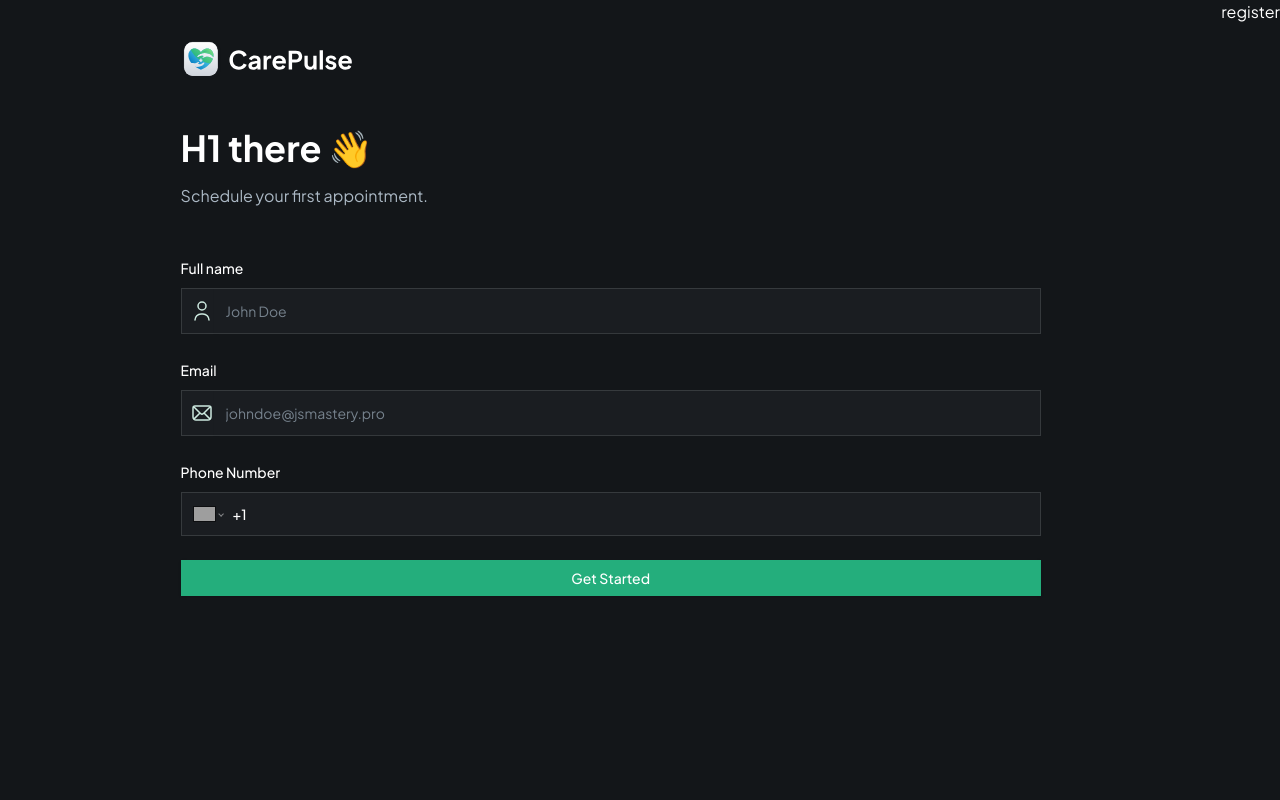
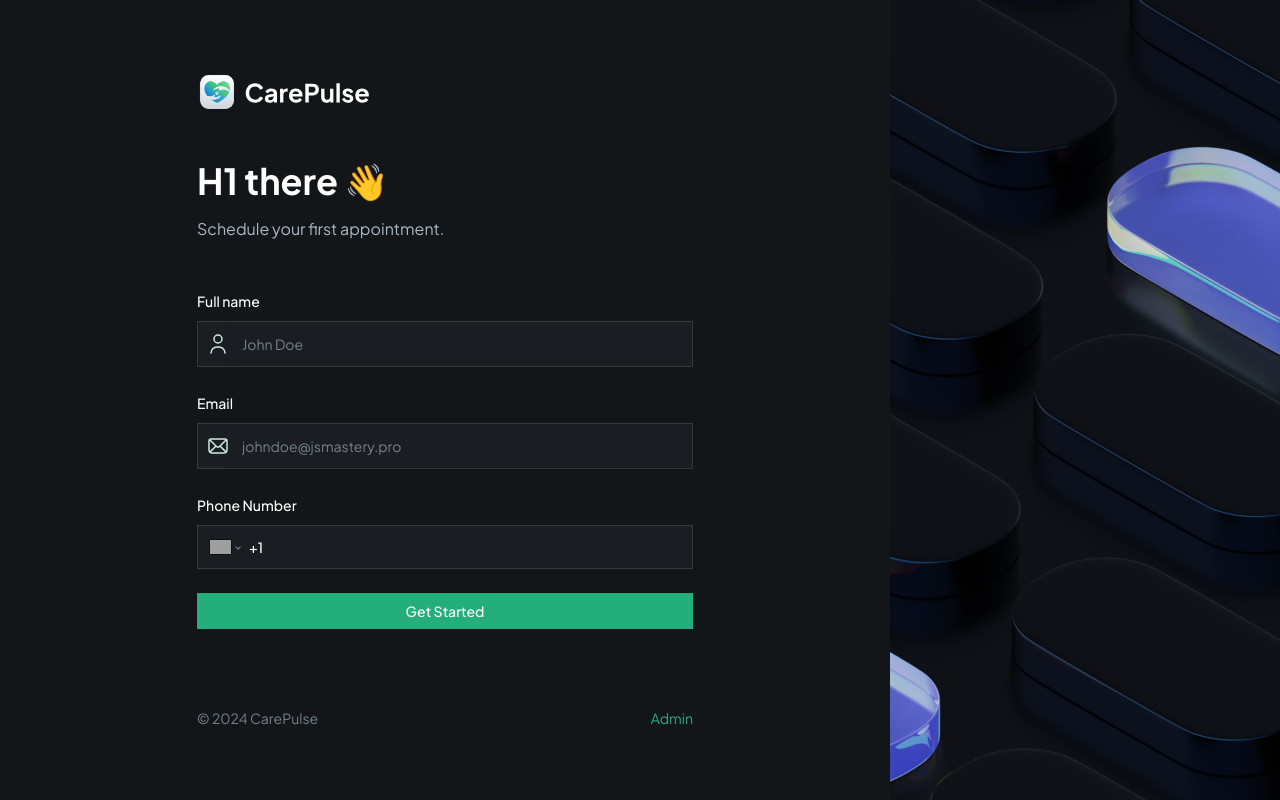
Before and after one commit to RebecaTI/carePulse, a Next.js app: page /patients/1/register in a window 1280 px wide. Built offline with nearby package versions, Linux system fonts and the light colour scheme; no server answers; grey boxes are pictures that could not be loaded.

Commit message:
feat: add RegisterForm component for user registration with validation and submission handling

```diff
--- a/app/patients/[userId]/register/page.tsx
+++ b/app/patients/[userId]/register/page.tsx
@@ -1,26 +1,47 @@
 import PatientForm from '@/components/forms/PatientForm'
+import RegisterForm from '@/components/forms/RegisterForm'
 import Image from 'next/image'
+import Link from 'next/link'
 import React from 'react'
 
 const Register = () => {
+
+
   return (
-    <div className="flex h-screen max-h-screen">
-      <section className="remove-scrollbar container">
-        <div className="sub-container max-w-[860px] flex-1 flex-col py-10">
+    < div className="flex h-screen max-h-screen">
+      {/*TODO: OTP Verification | PasskeyModal */}
+
+      <section className="remove-scrollbar container my-auto">
+        <div className="sub-container max-w-[496px]">
           <Image
             src="/assets/icons/logo-full.svg"
             height={1000}
             width={1000}
-            alt="carepulse "
+            alt="patient"
             className="mb-12 h-10 w-fit"
           />
 
-          <PatientForm />
+          <RegisterForm />
 
+          <div className="text-14-regular mt-20 flex justify-between" >
+            <p className="justify-items-end text-dark-600 xl:text-left">
+              © 2024 CarePulse
+            </p>
+            <Link href="/?admin=true" className="text-green-500">
+              Admin
+            </Link>
+          </div>
         </div>
       </section>
-      register
-    </div>
+
+      <Image
+        src="/assets/images/register-img.png"
+        height={1000}
+        width={1000}
+        alt="patient"
+        className="side-img max-w-[390px]"
+      />
+    </ div>
   )
 }
 
--- /dev/null
+++ b/components/forms/RegisterForm.tsx
@@ -0,0 +1,99 @@
+"use client"
+
+import { zodResolver } from "@hookform/resolvers/zod"
+import { useForm } from "react-hook-form"
+import { z } from "zod"
+import { Button } from "@/components/ui/button"
+import { Form } from "@/components/ui/form"
+import CustomFormField from "../CustomFormField"
+import SubmitButton from "../SubmitButton"
+import { useState } from "react"
+import { UserFormValidation } from "@/lib/validation"
+import { useRouter } from "next/navigation"
+import { createUser } from "@/lib/actions/patient.actions"
+
+export enum FormFieldType {
+  INPUT = 'input',
+  TEXTAREA = 'textarea',
+  PHONE_INPUT = 'phoneInput',
+  CHECKBOX = 'checkbox',
+  DATE_PICKER = 'datePicker',
+  SELECT = 'select',
+  SKELETON = 'skeleton'
+}
+
+const RegisterForm = () => {
+  const router = useRouter();
+  const [isLoading, setIsLoading] = useState(false)
+
+  const form = useForm<z.infer<typeof UserFormValidation>>({
+    resolver: zodResolver(UserFormValidation),
+    defaultValues: {
+      name: "",
+      email: "",
+      phone: "",
+    },
+  })
+
+  async function onSubmit({ name, email, phone }: z.infer<typeof UserFormValidation>) {
+    setIsLoading(true)
+    console.log('form submmited')
+
+    try {
+      const userData = { name, email, phone }
+
+      const user = await createUser(userData);
+
+      if (user) router.push(`/patients/${user.$id}/register`)
+      console.log(user)
+    } catch (error) {
+      console.log(error)
+    }
+    setIsLoading(false)
+  }
+
+  return (
+    <Form {...form}>
+
+      <form onSubmit={form.handleSubmit(onSubmit)} className="space-y-6 flex-1">
+        <section className="mb-12 space-y-4">
+          <h1 className="header">H1 there 👋</h1>
+          <p className="text-dark-700">Schedule your first appointment.</p>
+        </section>
+
+        <CustomFormField
+          fieldType={FormFieldType.INPUT}
+          control={form.control}
+          name="name"
+          label="Full name"
+          placeholder="John Doe"
+          iconSrc="/assets/icons/user.svg"
+          iconAlt="user"
+        />
+
+        <CustomFormField
+          fieldType={FormFieldType.INPUT}
+          control={form.control}
+          name="email"
+          label="Email"
+          placeholder="johndoe@jsmastery.pro"
+          iconSrc="/assets/icons/email.svg"
+          iconAlt="email"
+        />
+
+        <CustomFormField
+          fieldType={FormFieldType.PHONE_INPUT}
+          control={form.control}
+          name="phone"
+          label="Phone Number"
+          placeholder="(555) 123-456789"
+        />
+
+        <SubmitButton isLoading={isLoading}>Get Started</SubmitButton>
+
+      </form>
+    </Form >
+  )
+}
+
+export default RegisterForm
```
